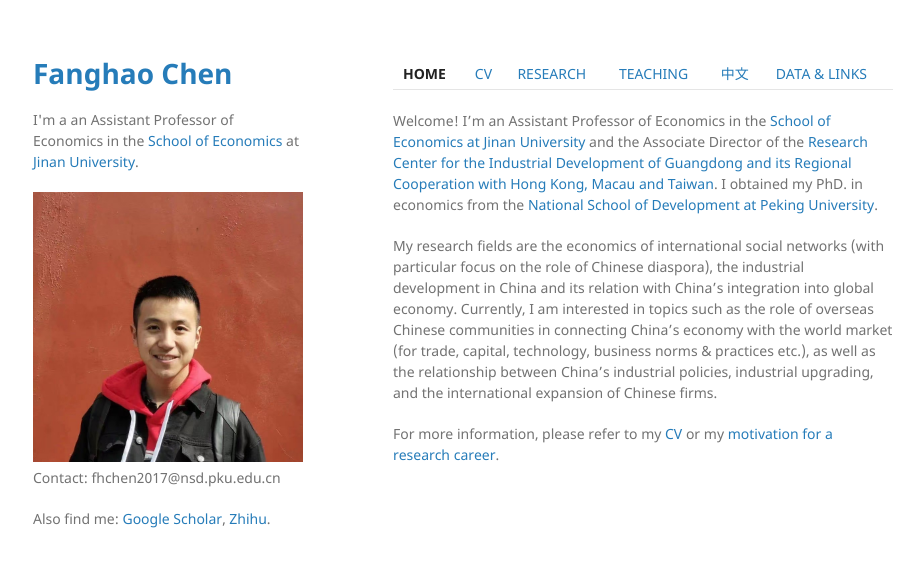
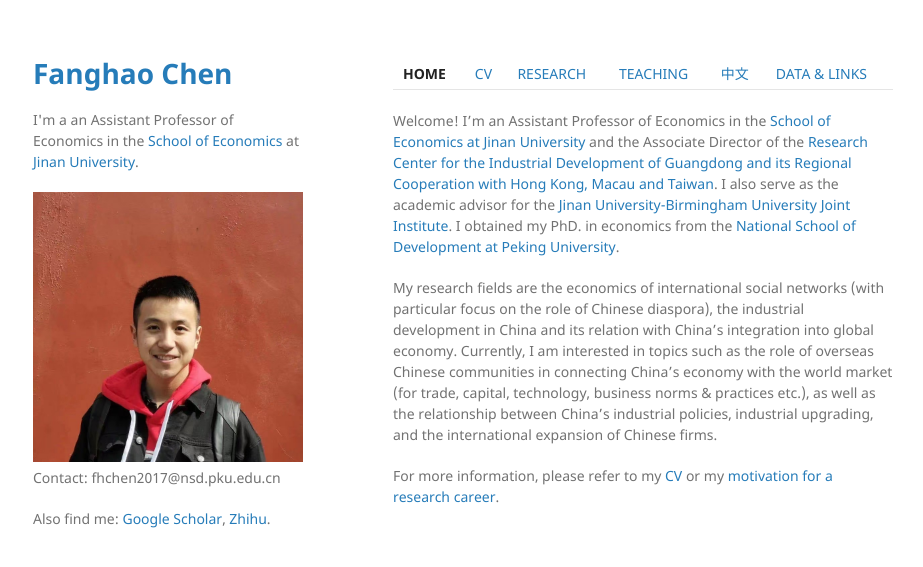
Before and after one commit to FanghaoChen/homepage, a Jekyll site: the page built from index.md, in a window 1280 px wide. Shown: the top 567 px of the page, without its empty margins (177-1100 px from the left). Built offline with Jekyll 4.4.1, drawn with Linux system fonts in a browser that asks for light colours.

Commit message:
Update index.md

```diff
--- a/index.md
+++ b/index.md
@@ -5,7 +5,7 @@ layout: default
 
 [**HOME**](./index.md) | [CV](./assets/CV_FanghaoChen_240916.pdf) | [RESEARCH](./research.md) | [TEACHING](./teaching.md) | [中文](./chinesepage.md) | [DATA & LINKS](./links.md)
 
-Welcome! I'm an Assistant Professor of Economics in the [School of Economics at Jinan University](https://ec.jnu.edu.cn/) and the Associate Director of the [Research Center for the Industrial Development of Guangdong and its Regional Cooperation with Hong Kong, Macau and Taiwan](https://ogo.jnu.edu.cn/). I obtained my PhD. in economics from the [National School of Development at Peking University](https://www.nsd.pku.edu.cn/).
+Welcome! I'm an Assistant Professor of Economics in the [School of Economics at Jinan University](https://ec.jnu.edu.cn/) and the Associate Director of the [Research Center for the Industrial Development of Guangdong and its Regional Cooperation with Hong Kong, Macau and Taiwan](https://ogo.jnu.edu.cn/). I also serve as the academic advisor for the [Jinan University-Birmingham University Joint Institute](https://birmingham.jnu.edu.cn/). I obtained my PhD. in economics from the [National School of Development at Peking University](https://www.nsd.pku.edu.cn/).
 
 My research fields are the economics of international social networks (with particular focus on the role of Chinese diaspora), the industrial development in China and its relation with China's integration into global economy. Currently, I am interested in topics such as the role of overseas Chinese communities in connecting China's economy with the world market (for trade, capital, technology, business norms & practices etc.), as well as the relationship between China's industrial policies, industrial upgrading, and the international expansion of Chinese firms.
 
```
